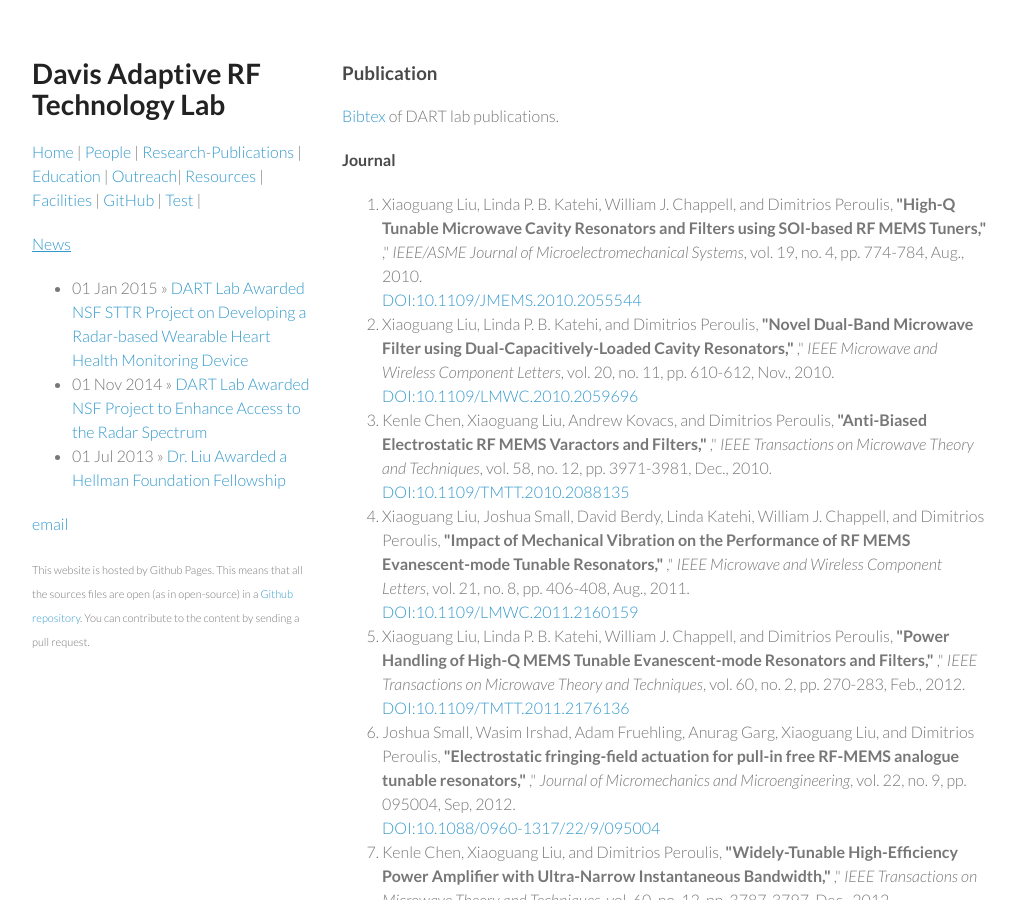
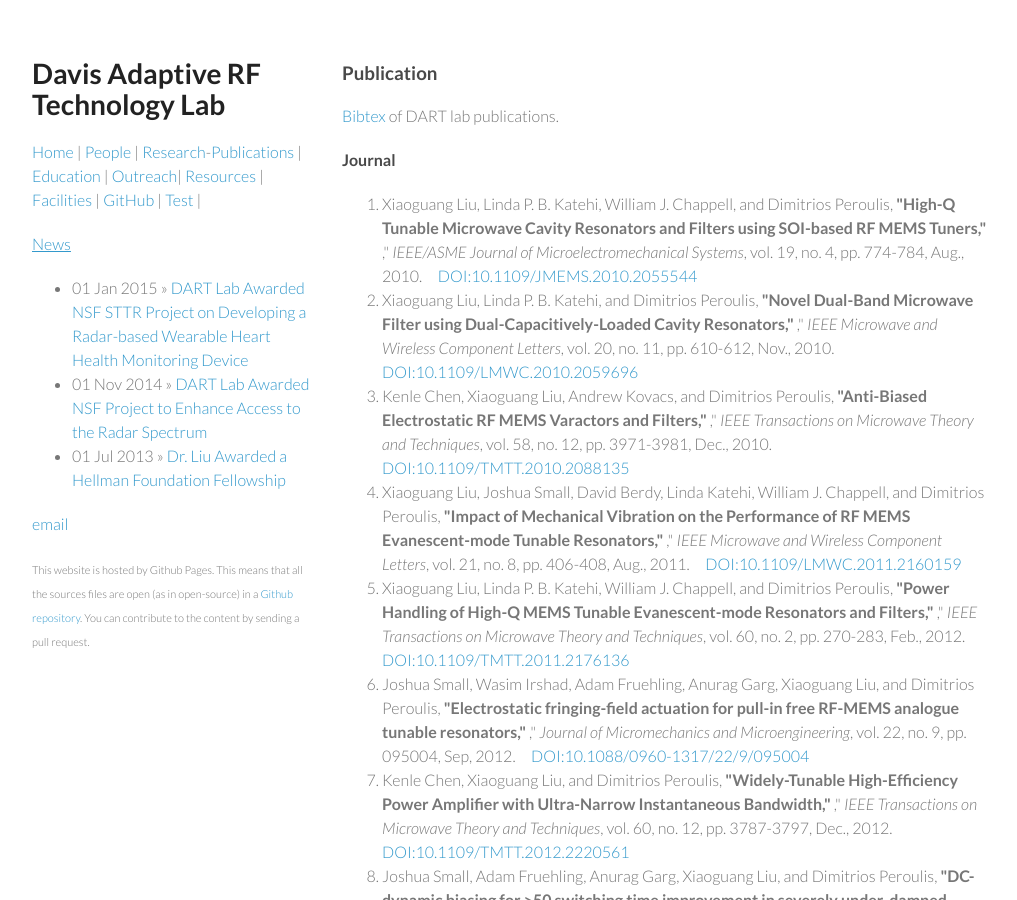
Before and after one commit to ucdart/ucdart.github.io, a Jekyll site: the page built from research/publications.md, in a window 1280 px wide and 900 px high. Shown: the whole window, without its empty margins (128-1145 px from the left). Built offline with Jekyll 4.4.1, drawn with Linux system fonts in a browser that asks for light colours.

Commit message:
Updated publications.md

```diff
--- a/research/publications.md
+++ b/research/publications.md
@@ -13,8 +13,7 @@ published: true
 <ol>
 	{% for paper in papers %}
 	{% if paper.type =="article" %}
-	<li>{{ paper.author }}, <span style='font-weight: 600;'>"{{ paper.title }}," </span>," <i> {{ paper.journal }}</i>, vol. {{ paper.volume }}, no. {{ paper.number }}, pp. {{ paper.pages }}, {{ paper.month }}, {{ paper.year }}. <br>
-    <a href="http://dx.doi.org/{{ paper.doi }}">DOI:{{ paper.doi }}</a></li>
+	<li>{{ paper.author }}, <span style='font-weight: 600;'>"{{ paper.title }}," </span>," <i> {{ paper.journal }}</i>, vol. {{ paper.volume }}, no. {{ paper.number }}, pp. {{ paper.pages }}, {{ paper.month }}, {{ paper.year }}. &nbsp; &nbsp; <a href="http://dx.doi.org/{{ paper.doi }}">DOI:{{ paper.doi }}</a></li>
 	{% endif %}
 	{% endfor %}
 </ol>
```
